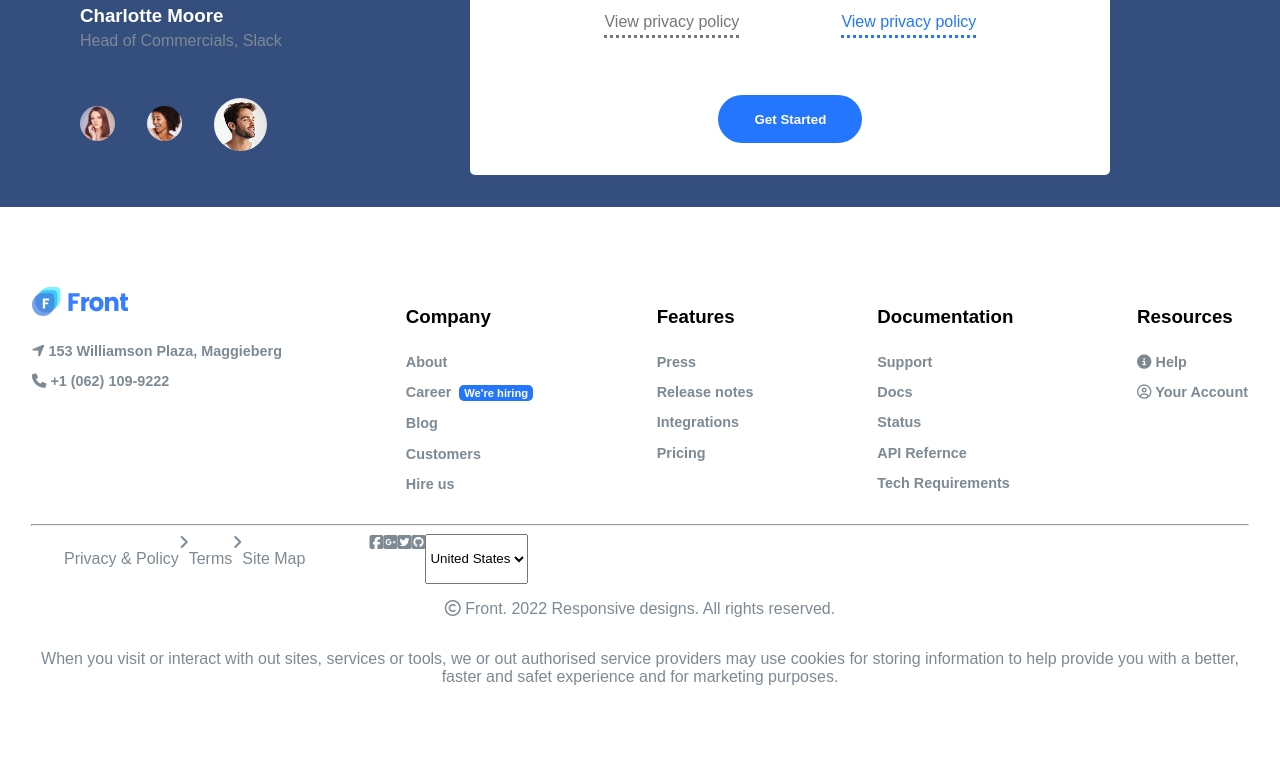
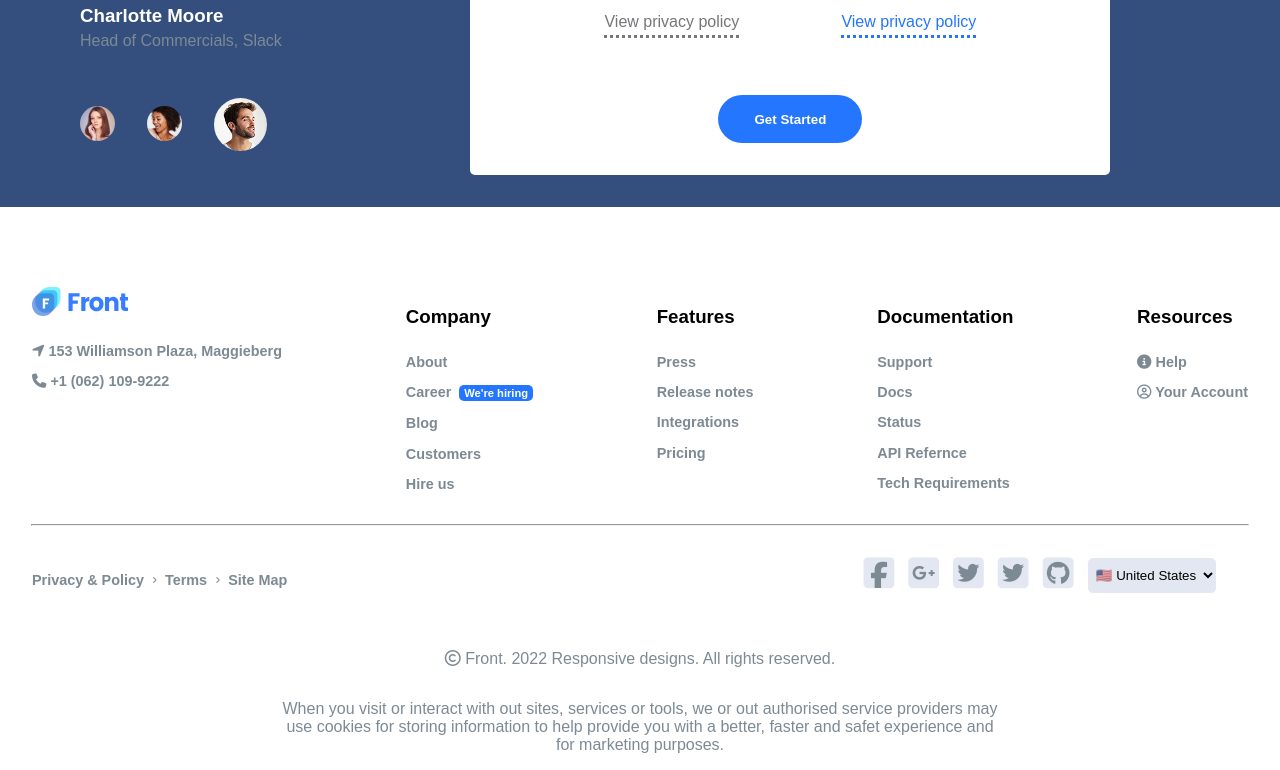
Before and after one commit to RedEyeOne/DevSlopes, a plain HTML site: page Advanced Html&CSS/saasproject/index.html in a window 1280 px wide. Shown: the part 4868-5638 px from the top of the page. Before the commit the page ends 5570 px from the top, so only its background shows below. Drawn offline with Linux system fonts and the light colour scheme.

Commit message:
finish footer

```diff
--- a/Advanced Html&CSS/saasproject/index.html
+++ b/Advanced Html&CSS/saasproject/index.html
@@ -611,24 +611,39 @@
             <hr>
             <div class="privacy-footer">
                 <div class="policy-links flex-container">
-                    <div class="flex-container">
-                        <p>Privacy & Policy</p>
+                    <div class="left-footer flex-container">
+                        <p><a href="#">Privacy & Policy</a></p>
                         <i class="fa-solid fa-angle-right"></i>
-                        <p>Terms</p>
+                        <p><a href="#">Terms</a></p>
                         <i class="fa-solid fa-angle-right"></i>
-                        <p>Site Map</p>
+                        <p><a href="#">Site Map</a></p>
                     </div>
-                    <div class="flex-container">
-                        <i class="fa-brands fa-square-facebook"></i>
-                        <i class="fa-brands fa-square-google-plus"></i>
-                        <i class="fa-brands fa-square-twitter"></i>
-                        <i class="fa-brands fa-square-github"></i>
+                    <div class="right-footer flex-container">
+                        <div class="i-container">
+                            <i class="fa-brands fa-square-facebook"></i>
+                        </div>
+                        <div class="i-container">
+                            <i class="fa-brands fa-square-google-plus"></i>
+                        </div>
+                        <div class="i-container">
+                            <i class="fa-brands fa-square-twitter"></i>
+                        </div>
+                        <div class="i-container">
+                            <i class="fa-brands fa-square-twitter"></i>
+
+                        </div>
+                        <div class="i-container">
+                            <i class="fa-brands fa-square-github"></i>
+                        </div>
                         <select name="county">
-                            <option value="us">
-                                <img
-                                    src="https://img.icons8.com/?size=100&id=15532&format=png&color=000000"
-                                    alt="usa flag">
-                                United States
+                            <option value="usa" selected>
+<!-- invisable flag emoji to right -->🇺🇸 United States
+                            </option>
+                            <option value="finland">
+<!-- invisable flag emoji to right -->🇫🇮Finland
+                            </option>
+                            <option value="spain">
+<!-- invisable flag emoji to right -->🇪🇸Spain
                             </option>
                         </select>
                     </div>
--- a/Advanced Html&CSS/saasproject/styles.css
+++ b/Advanced Html&CSS/saasproject/styles.css
@@ -610,7 +610,6 @@ h2 {
     border: 2px solid #ebe6e6c0;
     resize: none;
     font-family: sans-serif;
-
 }
 .privacy-policy-links .link1:hover {
     color: rgb(182, 184, 189);
@@ -679,8 +678,70 @@ h2 {
 .privacy-footer {
     color: var(--gradient-grey);
     text-align: center;
-
+}
+.policy-links {
+    justify-content: space-between;
+    margin: 2rem 0;
+}
+.left-footer  {
+    justify-content: center;
+    align-items: center;
+    font-size: 0.9rem;
+    font-weight: 600;
+    gap: 0.5rem;
+    margin: 0;
+    padding: 0;
+}
+.left-footer i {
+    font-size: 0.5rem;
+}
+.left-footer a {
+    color: var(--gradient-grey);
+    text-decoration: none;
+}
+.left-footer a:hover {
+    color: var(--water);
+}
+.right-footer {
+    gap: 1rem;
+}
+.right-footer .i-container {
+    height: 1.88rem;
+    width: 1.8rem;
+    border-radius: 5px;
+    background-color: var(--gradient-grey);
+}
+.right-footer .i-container:hover {
+    background-color: #e2e7f1;
+}
+.right-footer i{
+    position: relative;
+    top: -0.15rem;
+    right: 2%;
+    font-size: 2.2rem;
+    color: #e2e7f1;
+}
+.right-footer i:hover {
+    color: var(--gradient-grey);
+}
+.right-footer select {
+    text-align: center;
+    border: none;
+    border-radius: 5px;
+    background-color: #e2e7f1;
+    height: 2.2rem;
+    width: 8rem;
+    background-repeat: no-repeat;
+    background-position: right 10px center; /* Adjust position */
+    background-size: 20px auto;
 }
 .policy-statement {
     flex-direction: column;
+    align-items: center;
+    max-width: 45rem;
+    place-content: center;
+    margin: 0 auto;
 }
+.policy-statement p {
+    justify-self: center;
+}
```
